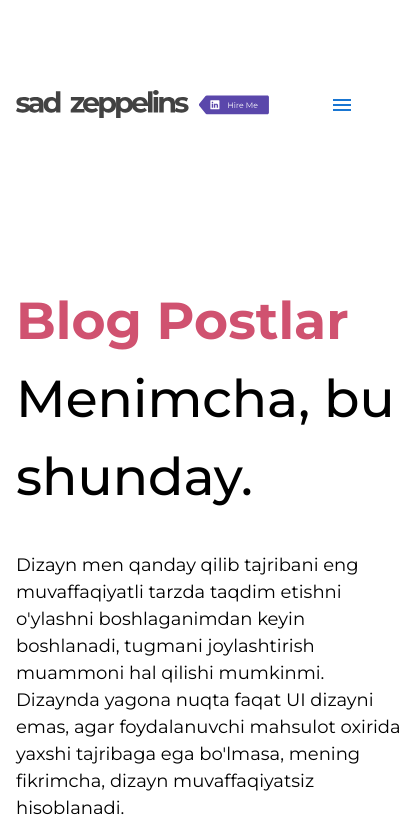
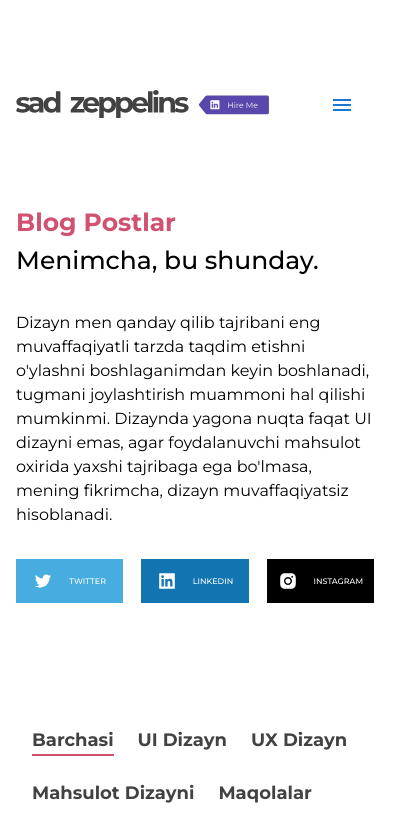
Before and after one commit to iskanderovv/zeppelins, a React (Vite) app: page / in a window 390 px wide. Shown: the top 833 px of the page, 412 px wide, since content can reach past the window. Built offline with nearby package versions, Linux system fonts and the light colour scheme.

Commit message:
done fully homme page

```diff
--- a/src/App.jsx
+++ b/src/App.jsx
@@ -1,15 +1,15 @@
-import React from 'react'
-import Navbar from './components/navbar/Navbar'
-import { Routes, Route } from 'react-router-dom'
-import Home from './routes/home/Home'
-import Tabs from './routes/tabs/Tabs'
-import All from './routes/all/All'
-import UIDesign from './routes/ui-design/UIDesign'
-import UxDesign from './routes/ux-design/UxDesign'
-import ProductDesign from './routes/product-design/ProductDesign'
-import Articles from './routes/articles/Articles'
-import Tutorials from './routes/tutorials/Tutorials'
-import News from './routes/news/News'
+import React from 'react';
+import Navbar from './components/navbar/Navbar';
+import { Routes, Route } from 'react-router-dom';
+import Home from './routes/home/Home';
+import Tabs from './routes/tabs/Tabs';
+import All from './routes/all/All';
+import UIDesign from './routes/ui-design/UIDesign';
+import UxDesign from './routes/ux-design/UxDesign';
+import ProductDesign from './routes/product-design/ProductDesign';
+import Articles from './routes/articles/Articles';
+import Tutorials from './routes/tutorials/Tutorials';
+import News from './routes/news/News';
 
 const App = () => {
   return (
@@ -18,7 +18,7 @@ const App = () => {
       <Routes>
         <Route path='/' element={<Home />} >
           <Route path='/' element={<Tabs />} >
-            <Route path='' element={<All />} />
+            <Route path='/' element={<All />} />
             <Route path='/tabs/ui-design' element={<UIDesign />} />
             <Route path='/tabs/ux-design' element={<UxDesign />} />
             <Route path='/tabs/product-design' element={<ProductDesign />} />
--- a/src/routes/home/Home.jsx
+++ b/src/routes/home/Home.jsx
@@ -12,11 +12,11 @@ const Home = () => {
 
   return (
     <Container>
-      <div className="flex flex-wrap justify-between gap-2 items-center mt-[138px] mb-[312px]">
+      <div className="flex flex-wrap justify-between gap-2 items-center lg:mt-[138px] md:mt-[100px] sm:mt-[80px] mt-[60px] lg:mb-[312px] md:mb-[240px] sm:mb-[160px] mb-[120px]">
         <div className="max-w-[631px]">
-          <h1 className="font-bold text-[#D05270] text-[52px]">{t("heroTitle")}</h1>
-          <h2 className="text-[52px] font-medium">{t("heroSubtitle")}</h2>
-          <p className="text-[18px] py-9">{t("heroInfo")}</p>
+          <h1 className="font-bold text-[#D05270] lg:text-[52px] md:text-[40px] sm:text-[30px] text-[25px]">{t("heroTitle")}</h1>
+          <h2 className="font-medium lg:text-[52px] md:text-[40px] sm:text-[30px] text-[25px]">{t("heroSubtitle")}</h2>
+          <p className="lg:text-[18px] md:text-[16px] sm:text-xs lg:py-6 md:py-9 sm:py-9 py-8">{t("heroInfo")}</p>
           <div className="flex gap-[18px]">
             {[
               { icon: <AiOutlineTwitter className="text-xl" />, label: "Twitter", bgColor: "bg-[#47ACDF]", },
@@ -25,7 +25,7 @@ const Home = () => {
             ].map((content, index) => (
               <Link
                 key={index}
-                className={`text-xs lg:h-14 lg:w-[200px] md:h-11 md:w-[170px] sm:h-9 sm:w-[150px] w-[120px] h-7 flex lg:gap-[35px] md:gap-[30px] sm:gap-[25px] gap-4 justify-center font-medium uppercase text-white items-center ${content.bgColor}`}
+                className={`lg:text-xs md:text-xs sm:text-[10px] text-[8px] lg:h-14 lg:w-[200px] md:h-14 md:w-[170px] sm:h-12 sm:w-[170px]  w-full h-11 flex lg:gap-[35px] md:gap-[30px] sm:gap-[25px] gap-4 justify-center font-medium uppercase text-white items-center ${content.bgColor}`}
                 to="#"
               >
                 {content.icon}
@@ -34,11 +34,11 @@ const Home = () => {
             ))}
           </div>
         </div>
-        <img className="md:inline-block hidden" src={hero} alt="hero image" />
+        <img className="lg:block hidden" src={hero} alt="hero image" />
       </div>
       <Outlet />
       <div className="mt-[340px] mb-[100px]">
-      <img className="mx-auto" src={brand} alt="brand logo" />
+        <img className="mx-auto" src={brand} alt="brand logo" />
       </div>
     </Container >
   )
--- a/src/routes/tabs/Tabs.jsx
+++ b/src/routes/tabs/Tabs.jsx
@@ -8,7 +8,7 @@ const Tabs = () => {
   return (
     <Container>
 
-      <nav className='flex overflow-x-scroll my-[124px]'>
+      <nav className='flex flex-wrap gap-6 my-[124px]'>
         {[
           ['/', t('all')],
           ['/tabs/ui-design', t('uiDesign')],
@@ -19,7 +19,7 @@ const Tabs = () => {
           ['/tabs/news', t('news')],
         ].map(([path, label], index) => (
           <NavLink
-            className='text-[#424242] px-6 font-bold text-[18px] text-nowrap'
+            className='text-[#424242] font-bold text-[18px] text-nowrap'
             key={index}
             active
             to={path}
```
